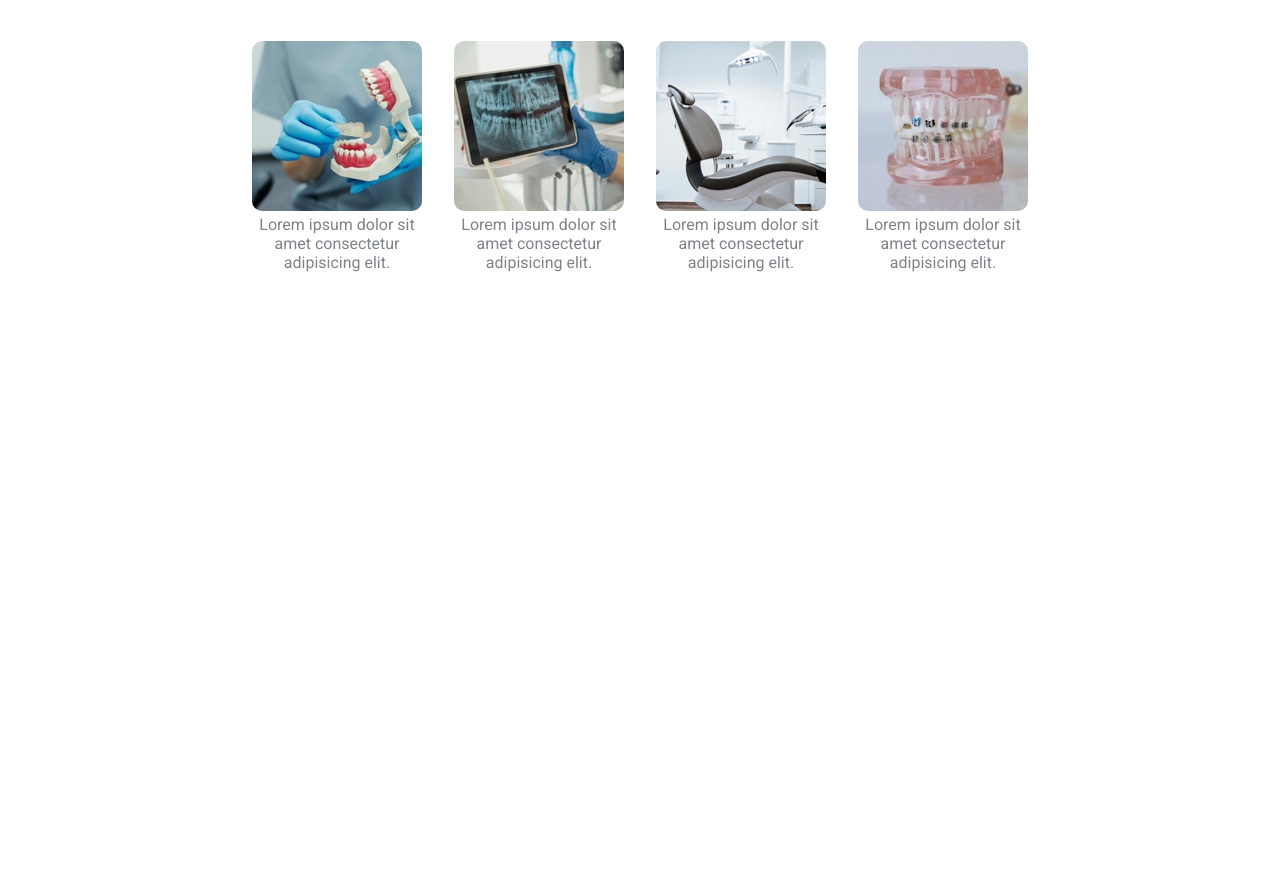
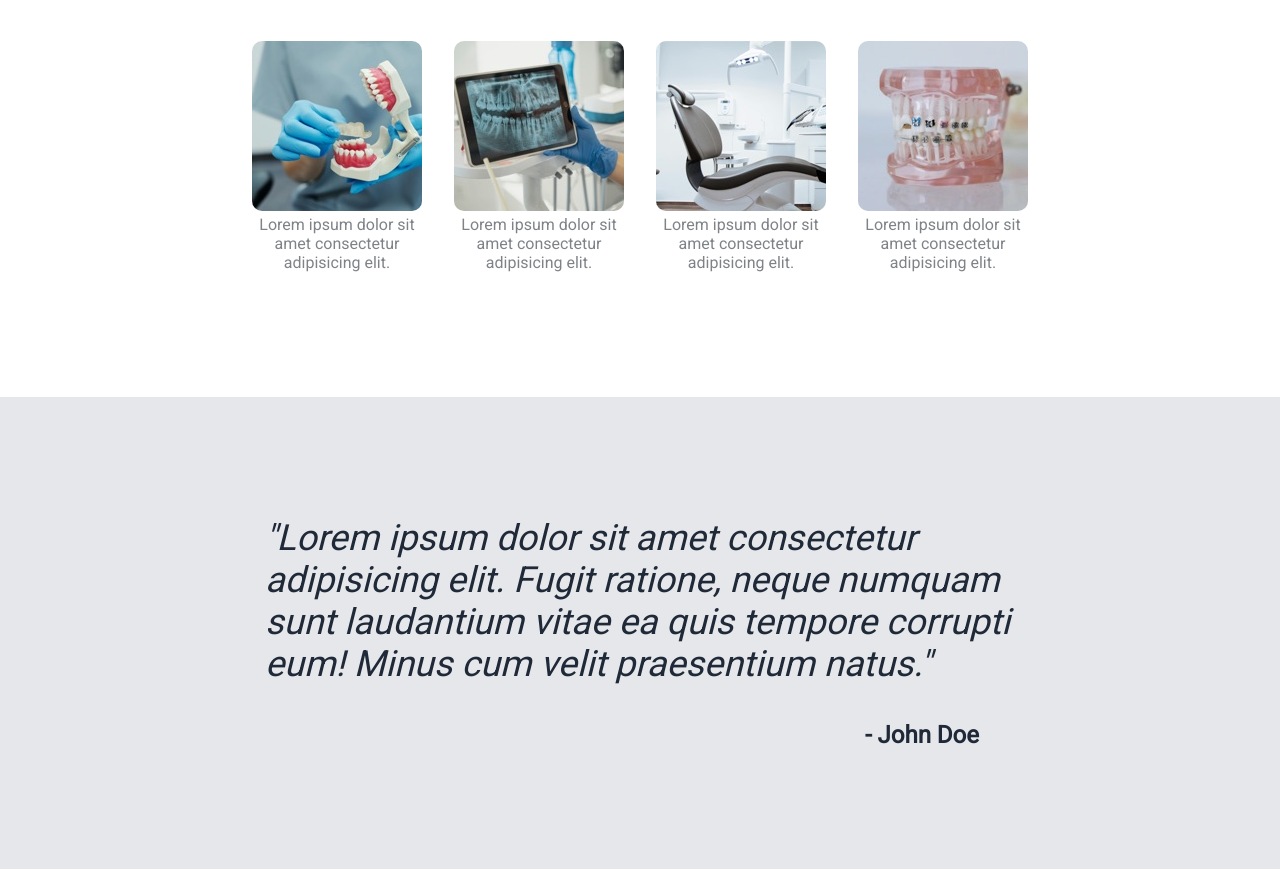
Before and after one commit to OrkByte/landing-page, a plain HTML site: page index.html in a window 1280 px wide. Shown: the part 615-1484 px from the top of the page. Before the commit the page ends 1012 px from the top, so only its background shows below. Drawn offline with Linux system fonts and the light colour scheme.

Commit message:
Testimonial section
Add testimonial text and testifiers name.

```diff
--- a/index.html
+++ b/index.html
@@ -67,6 +67,12 @@
                 </div>
             </div>
         </div>
+
+        <div class="section-testimonial">
+            <div class="testimonial-wrapper">
+                <div class="testimonial">"Lorem ipsum dolor sit amet consectetur adipisicing elit. Fugit ratione, neque numquam sunt laudantium vitae ea quis tempore corrupti eum! Minus cum velit praesentium natus."</div>
+                <div class="testifier">- John Doe</div>
+            </div>
         </div>
     </body>
 </html>
--- a/style.css
+++ b/style.css
@@ -120,3 +120,30 @@ h2 {
     font-weight: 900;
     color: #1F2937;
 }
+
+.section-testimonial {
+    background-color: #E5E7EB;
+    color: #1F2937;
+    display: flex;
+    flex-direction: column;
+    align-items: center;
+    padding: 120px 0;
+}
+
+.testimonial-wrapper {
+    max-width: 750px;
+}
+
+.testimonial {
+    font-size: 36px;
+    font-style: italic;
+    font-weight: 100;
+}
+
+.testifier {
+    display: flex;
+    justify-content: flex-end;
+    font-size: 24px;
+    font-weight: 900;
+    margin: 36px 36px 0 0;
+}
```
